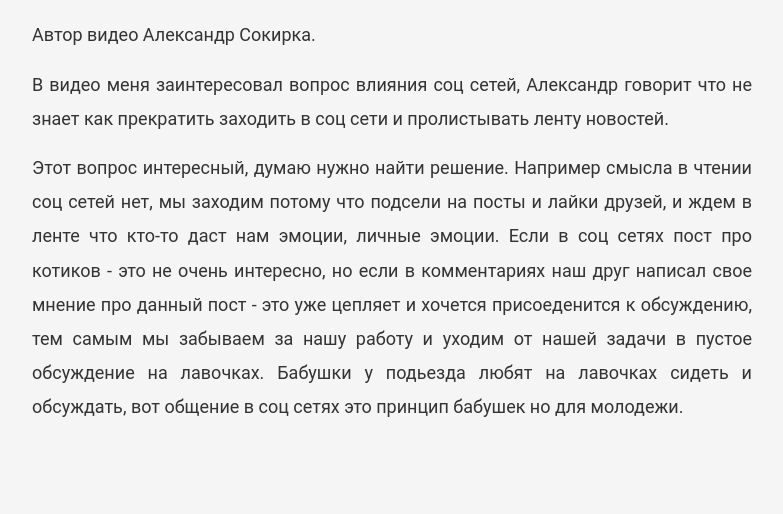
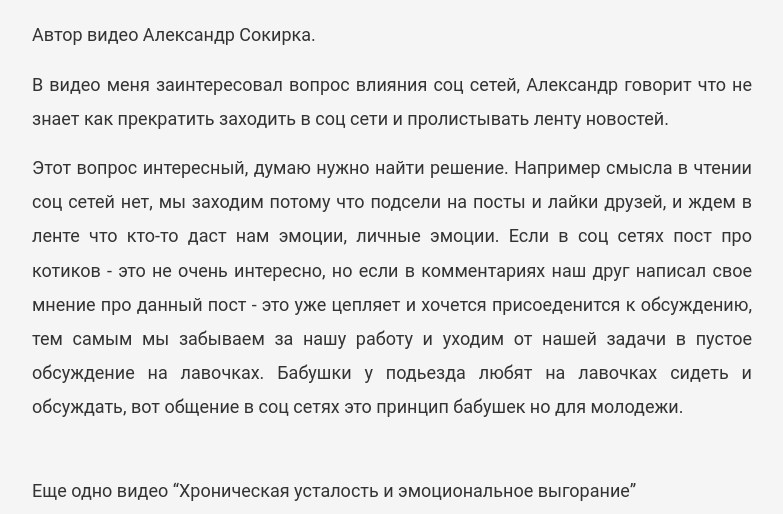
Before and after one commit to VadymVolos/vadymvolos.github.io, a Jekyll site: the page built from _posts/management/2016-11-25-kak-rabotat-produktivno-i-ne-peregoret.md, in a window 1280 px wide. Shown: the part 664-1178 px from the top of the page, without its empty margins (248-1031 px from the left). Built offline with Jekyll 4.4.1, drawn with Linux system fonts in a browser that asks for light colours; comment, search, counter and statistics services are not loaded.

Commit message:
Update 2016-11-25-kak-rabotat-produktivno-i-ne-peregoret.md

```diff
--- a/_posts/management/2016-11-25-kak-rabotat-produktivno-i-ne-peregoret.md
+++ b/_posts/management/2016-11-25-kak-rabotat-produktivno-i-ne-peregoret.md
@@ -16,9 +16,7 @@
 В видео меня заинтересовал вопрос влияния соц сетей, Александр говорит что не знает как прекратить заходить в соц сети и пролистывать ленту новостей.
 <p>
 Этот вопрос интересный, думаю нужно найти решение. Например смысла в чтении соц сетей нет, мы заходим потому что подсели на посты и лайки друзей, и ждем в ленте что кто-то даст нам эмоции, личные эмоции. Если в соц сетях пост про котиков - это не очень интересно, но если в комментариях наш друг написал свое мнение про данный пост - это уже цепляет и хочется присоеденится к обсуждению, тем самым мы забываем за нашу работу и уходим от нашей задачи в пустое обсуждение на лавочках. Бабушки у подьезда любят на лавочках сидеть и обсуждать, вот общение в соц сетях это принцип бабушек но для молодежи.
-</p>
-<br>
-<br>
+</p><br>
 Еще одно видео "Хроническая усталость и эмоциональное выгорание"
 <div class="yt-video-container-1">
     <iframe src="https://www.youtube.com/embed/bzbWc8e2fLs?rel=0" frameborder="0" allowfullscreen></iframe>
```
